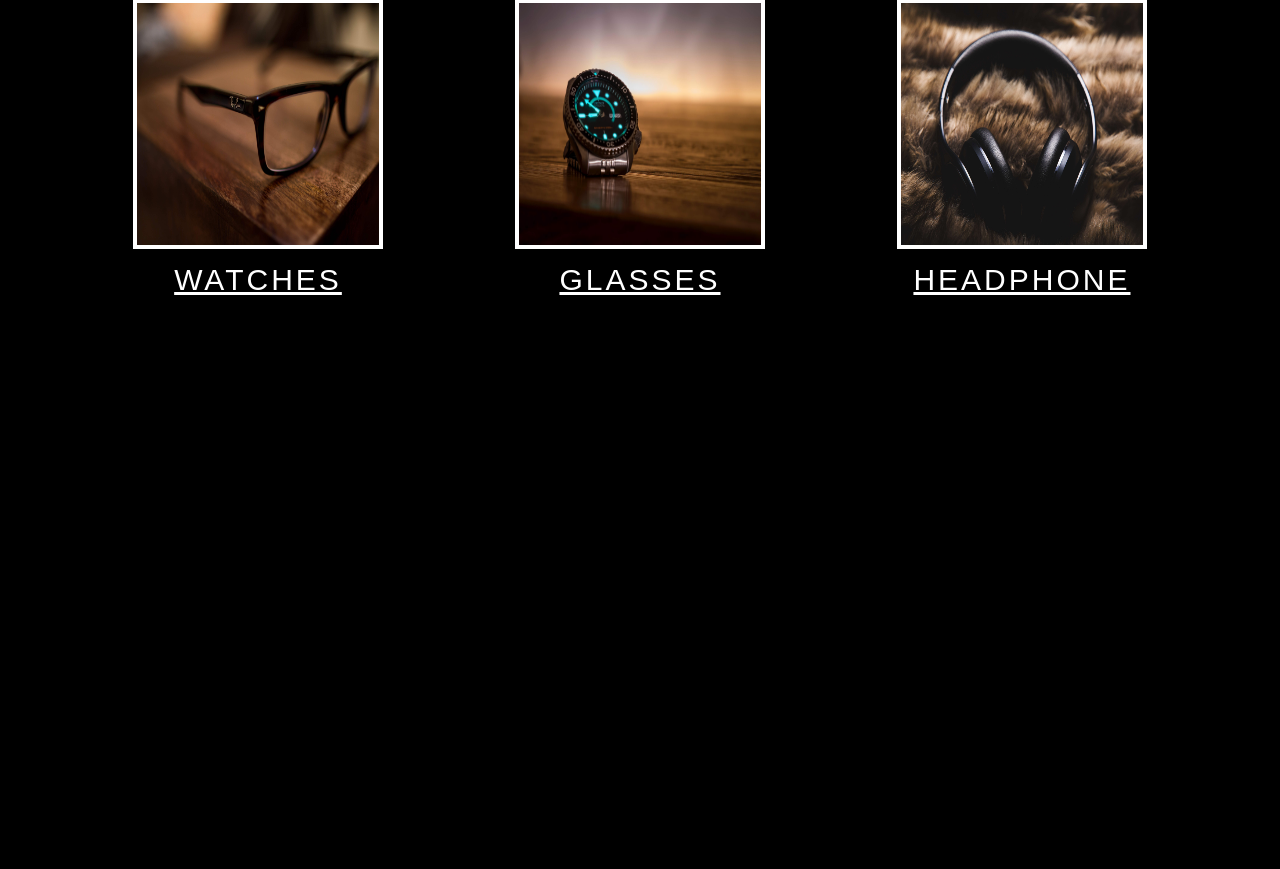
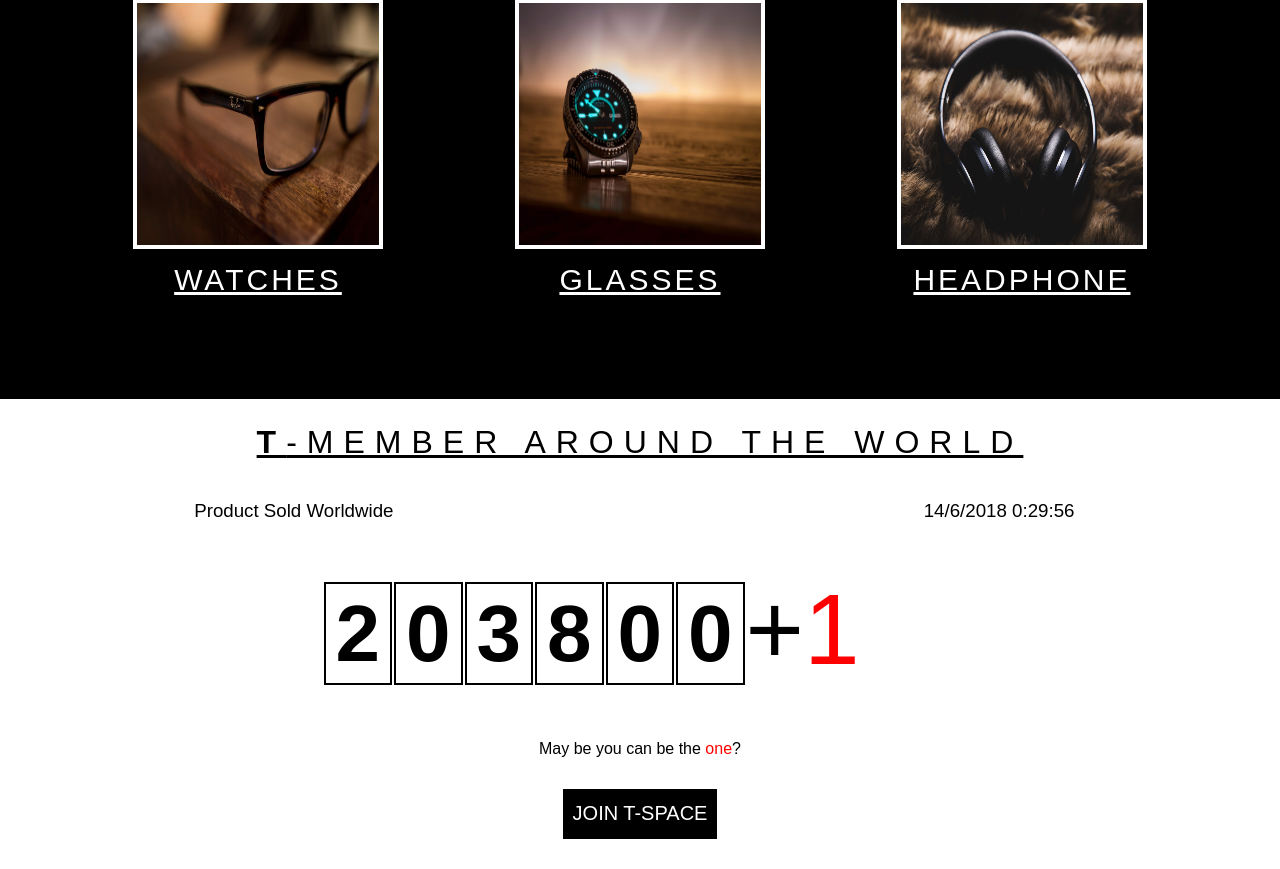
Before and after one commit to frank920120/TSpace, a PHP site: page / in a window 1280 px wide. Shown: the part 3592-4461 px from the top of the page. Before the commit the page ends 3887 px from the top, so only its background shows below. Run offline with PHP 8.4, Linux system fonts and the light colour scheme.

Commit message:
counterpage done

```diff
--- a/index.html
+++ b/index.html
@@ -130,7 +130,18 @@
                     <a href="#0">HEADPHONE</a>
                 </div>
     </div>
+    <div class="sold-counter-container">
+            <h1 class="counter-header"><span>T</span>-MEMBER AROUND THE WORLD</h1>
+            <h3 class="counter-title">Product Sold Worldwide</h3>
+            <h3 class="date"></h3>
+            <h1 class="plusone">+<span>1</span></h1>
+            <div class="counter-box" id="counter-box">
+                <span class="counter-digit-box"><b>2</b></span><span class="counter-digit-box"><b>0</b></span><span class="counter-digit-box"><b>3</b></span><span class="counter-digit-box"><b>8</b></span><span class="counter-digit-box"><b>0</b></span><span class="counter-digit-box"><b>0</b></span>
 
+            </div>
+            <p>May be you can be the <span>one</span>?</p>
+            <a href="#0">JOIN T-SPACE</a>
+        </div>
 </main>
 
 <script src="https://ajax.googleapis.com/ajax/libs/jquery/3.3.1/jquery.min.js"></script>
--- a/js/home.js
+++ b/js/home.js
@@ -12,4 +12,49 @@ $(document).ready(function() {
         }
 
       );
+// counter
+
+
+
+let soldCounter = 203800;
+    let lastCounterNumberArray = ["2","0","3","8","0","0"];
+    let date = new Date().toLocaleDateString().toString();
+    // date = date.replace(/\\/g,"");
+    console.log(date);
+    setInterval(function(){
+        const ranNum = (Math.floor(Math.random()*7)+2);
+        soldCounter +=ranNum;
+        const conuterStringArray = soldCounter.toString().split("");
+        let counterNumberText = "";
+        for(let i=0;i<conuterStringArray.length;i++)
+        {
+            // if(i==conuterStringArray.length-1)
+            if(conuterStringArray[i]!=lastCounterNumberArray[i])
+            {
+                counterNumberText += `<span class="counter-digit-box "><b class="digit-jump">${conuterStringArray[i]}</b></span>`;
+            }
+            else{
+                counterNumberText += `<span class="counter-digit-box"><b>${conuterStringArray[i]}</b></span>`;
+            }
+
+        }
+        lastCounterNumberArray = conuterStringArray;
+        $('#counter-box').html(counterNumberText);
+
+    },4000);
+
+
+// date
+
+var currentdate = new Date();
+    var datetime = currentdate.getDate() + "/"
+                + (currentdate.getMonth()+1)  + "/"
+                + currentdate.getFullYear() + "  "
+                + currentdate.getHours() + ":"
+                + currentdate.getMinutes() + ":"
+                + currentdate.getSeconds();
+
+$('.date').html(datetime);
+
+
 });
--- a/sass/_soldcounter.scss
+++ b/sass/_soldcounter.scss
@@ -1,4 +1,8 @@
 .sold-counter-container{
+    display: grid;
+    grid-template-columns: (16,1fr);
+    grid-template-rows: 80px 80px 150px 80px 80px;
+    font-weight: normal;
     .counter-box{
         font-size: 5rem;
         font-weight: bold;
@@ -28,5 +32,67 @@
         }
     }
 
+    .counter-header{
+        grid-column: 1/17;
+        font-weight: normal;
+        text-decoration: underline;
+        letter-spacing: 10px;
+        text-align: center;
+        span{
+            font-weight: bold;
 
+        }
+
+    }
+
+    .counter-title{
+
+        @include grid(4,8,2,3);
+        font-weight: normal;
+        text-align: center;
+    }
+    .date{
+
+        @include grid(11,13,2,3);
+        font-weight: normal;
+        text-align: center;
+
+    }
+    .counter-box{
+        align-self:center;
+        @include grid(4,10,3,4);
+        text-align: right;
+        font-weight: normal;
+    }
+    .plusone{
+margin:0;
+@include grid(10,11,3,4);
+font-size: 100px;
+font-weight: normal;
+        span{
+            color:red;
+        }
+    }
+    p{
+       @include grid(1,17,4,5);
+       text-align: center;
+        align-self: center;
+        span{
+            color:red;
+
+        }
+    }
+    a{
+
+        @include grid(1,17,5,6);
+        display: block;
+        margin:0 auto;
+        background-color: black;
+        color:white;
+        text-decoration: none;
+        height: 50px;
+        padding: 10px;
+        font-size: 20px;
+
+    }
 }
--- a/styles/styles.css
+++ b/styles/styles.css
@@ -234,6 +234,11 @@ body {
     grid-row: 3 / 4;
     background-color: yellow; }
 
+.sold-counter-container {
+  display: grid;
+  grid-template-columns: 16, 1fr;
+  grid-template-rows: 80px 80px 150px 80px 80px;
+  font-weight: normal; }
   .sold-counter-container .counter-box {
     font-size: 5rem;
     font-weight: bold; }
@@ -250,6 +255,57 @@ body {
     opacity: 0; }
   100% {
     opacity: 1; } }
+  .sold-counter-container .counter-header {
+    grid-column: 1/17;
+    font-weight: normal;
+    text-decoration: underline;
+    letter-spacing: 10px;
+    text-align: center; }
+    .sold-counter-container .counter-header span {
+      font-weight: bold; }
+  .sold-counter-container .counter-title {
+    grid-column: 4 / 8;
+    grid-row: 2 / 3;
+    font-weight: normal;
+    text-align: center; }
+  .sold-counter-container .date {
+    grid-column: 11 / 13;
+    grid-row: 2 / 3;
+    font-weight: normal;
+    text-align: center; }
+  .sold-counter-container .counter-box {
+    align-self: center;
+    grid-column: 4 / 10;
+    grid-row: 3 / 4;
+    text-align: right;
+    font-weight: normal; }
+  .sold-counter-container .plusone {
+    margin: 0;
+    grid-column: 10 / 11;
+    grid-row: 3 / 4;
+    font-size: 100px;
+    font-weight: normal; }
+    .sold-counter-container .plusone span {
+      color: red; }
+  .sold-counter-container p {
+    grid-column: 1 / 17;
+    grid-row: 4 / 5;
+    text-align: center;
+    align-self: center; }
+    .sold-counter-container p span {
+      color: red; }
+  .sold-counter-container a {
+    grid-column: 1 / 17;
+    grid-row: 5 / 6;
+    display: block;
+    margin: 0 auto;
+    background-color: black;
+    color: white;
+    text-decoration: none;
+    height: 50px;
+    padding: 10px;
+    font-size: 20px; }
+
 .home-products {
   display: grid;
   grid-template-columns: 16, 1fr;
```
Also changed, not shown: 1 other file. Lines whose indentation alone changed are shown as unchanged.
